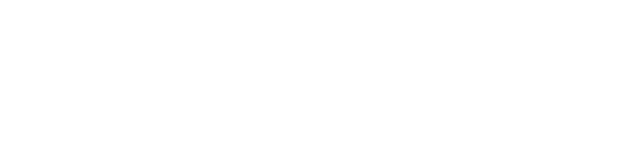
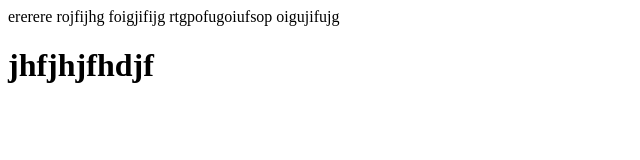
Before and after one commit to amarreiros/flagturma2023, a plain HTML site: page index.html in a window 1280 px wide. Shown: the whole page, without its empty margins (0-640 px from the left). Drawn offline with Linux system fonts and the light colour scheme.

Commit message:
coloquei coisas estupidas no ficheiro index

```diff
--- a/index.html
+++ b/index.html
@@ -6,6 +6,11 @@
     <title>Document</title>
 </head>
 <body>
-
+    ererere
+    rojfijhg
+    foigjifijg
+    rtgpofugoiufsop
+    oigujifujg
+    <h1>jhfjhjfhdjf</h1>
 </body>
 </html>
```
